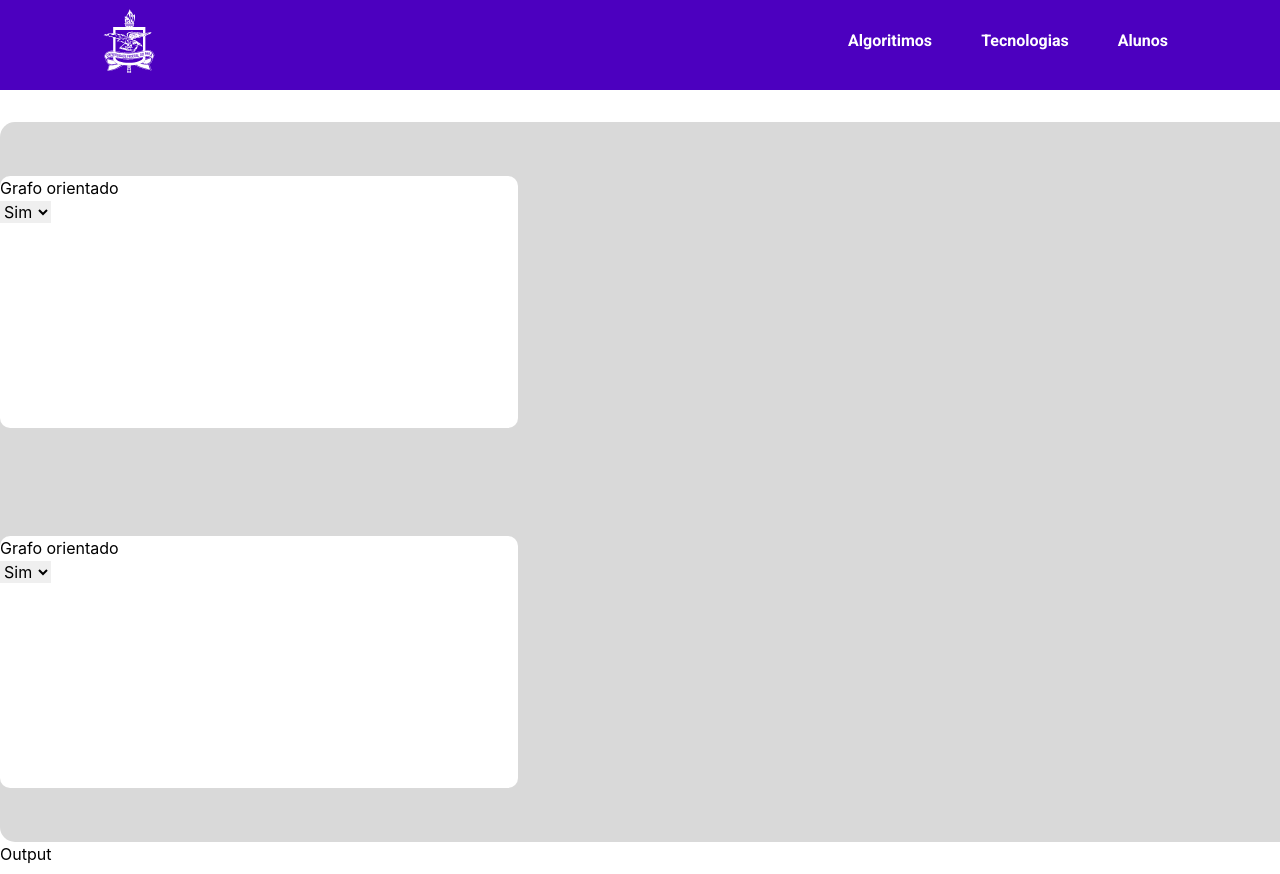
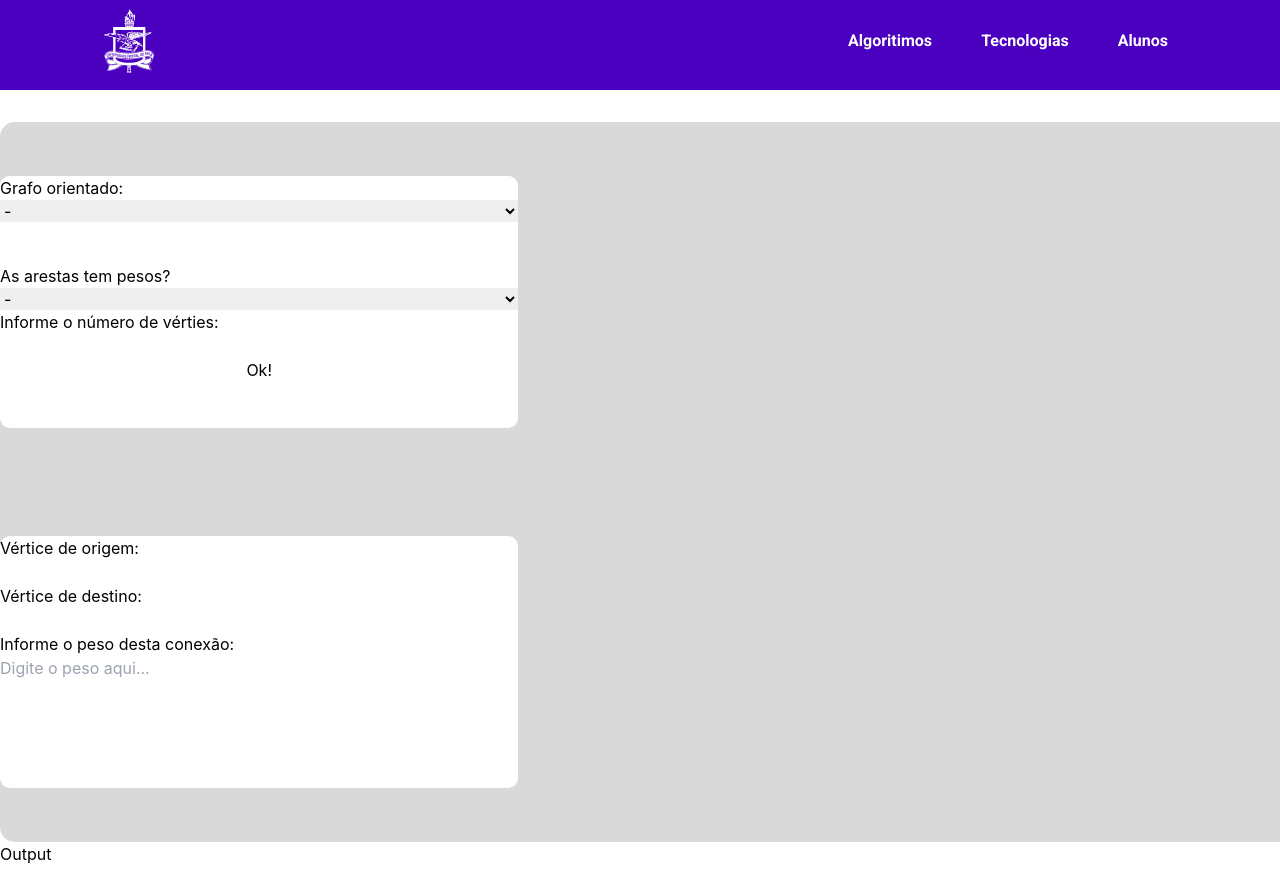
Before and after one commit to viniciusdev-br/web-client-graphs, a React (Vite) app: page / in a window 1280 px wide. Built offline with nearby package versions, Linux system fonts and the light colour scheme.

Commit message:
Tags de informação para criação do grafo finalizadas

```diff
--- a/src/components/MainGrafos/Index.tsx
+++ b/src/components/MainGrafos/Index.tsx
@@ -1,23 +1,40 @@
-import { Container, LeftFormContainer, OutputGraphs } from "./styles";
+import { Container, ContainerQuestion, LeftFormContainer, OutputGraphs } from "./styles";
 
 export function MainGrafos() {
     return (
         <Container>
             <LeftFormContainer>
                 <div>
-                    <p>Grafo orientado</p>
-                    <select >
+                    <ContainerQuestion>
+                        <label htmlFor="arestaOrientacao">Grafo orientado:</label>
+                        <select id="arestaOrientacao">
+                            <option value="Sim"> - </option>
+                            <option value="Sim">Sim</option>
+                            <option value="Não">Não</option>
+                        </select>
+                    </ContainerQuestion>
+                    <label htmlFor="arestaPeso">As arestas tem pesos?</label>
+                    <select id="arestaPeso">
+                        <option value="Sim">-</option>
                         <option value="Sim">Sim</option>
                         <option value="Não">Não</option>
                     </select>
+
+                    <label htmlFor="NumVertices">Informe o número de vérties:</label>
+                    <input type="number" name="NumVertices" id="NumVertices" />
+
+                    <button type="button">Ok!</button>
                 </div>
 
                 <div>
-                    <p>Grafo orientado</p>
-                    <select >
-                        <option value="Sim">Sim</option>
-                        <option value="Não">Não</option>
-                    </select>
+                    <label htmlFor="origemVertice">Vértice de origem:</label>
+                    <input type="text" name="origemVertice" id="origemVertice" />
+
+                    <label htmlFor="destinoVertice">Vértice de destino:</label>
+                    <input type="text" name="destinoVertice" id="destinoVertice" />
+
+                    <label htmlFor="destinoVertice">Informe o peso desta conexão:</label>
+                    <input type="text" name="destinoVertice" id="destinoVertice" placeholder="Digite o peso aqui..."/>
                 </div>
 
             </LeftFormContainer>
--- a/src/components/MainGrafos/styles.ts
+++ b/src/components/MainGrafos/styles.ts
@@ -1,13 +1,19 @@
 import styled from 'styled-components';
 
-export const Container = styled.div`
+export const Container = styled.main`
     display: 'flex';
+    flex-direction: row;
     background-color: #D9D9D9;
     width: 81rem;
     height: 45rem;
     margin: 2rem auto;
     border-radius: 15px;
 `
+
+export const ContainerQuestion = styled.div`
+    width: 351px;
+`
+
 export const LeftFormContainer = styled.div`
     width: 40%;
     height: 100%;
@@ -17,6 +23,8 @@ export const LeftFormContainer = styled.div`
 
     div {
         background-color: #fff;
+        display: flex;
+        flex-direction: column;
         height: 35%;
         width: 100%;
         border-radius: 10px;
```
